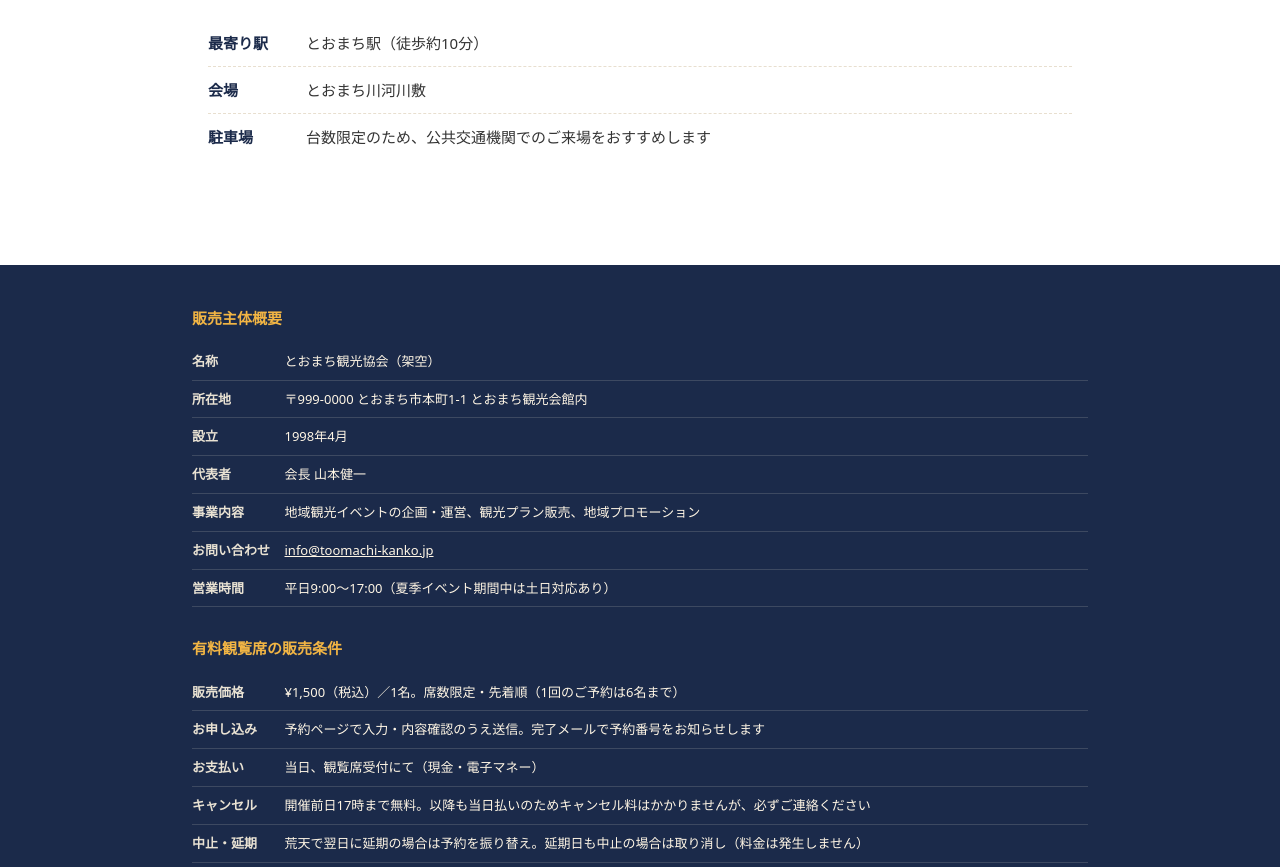
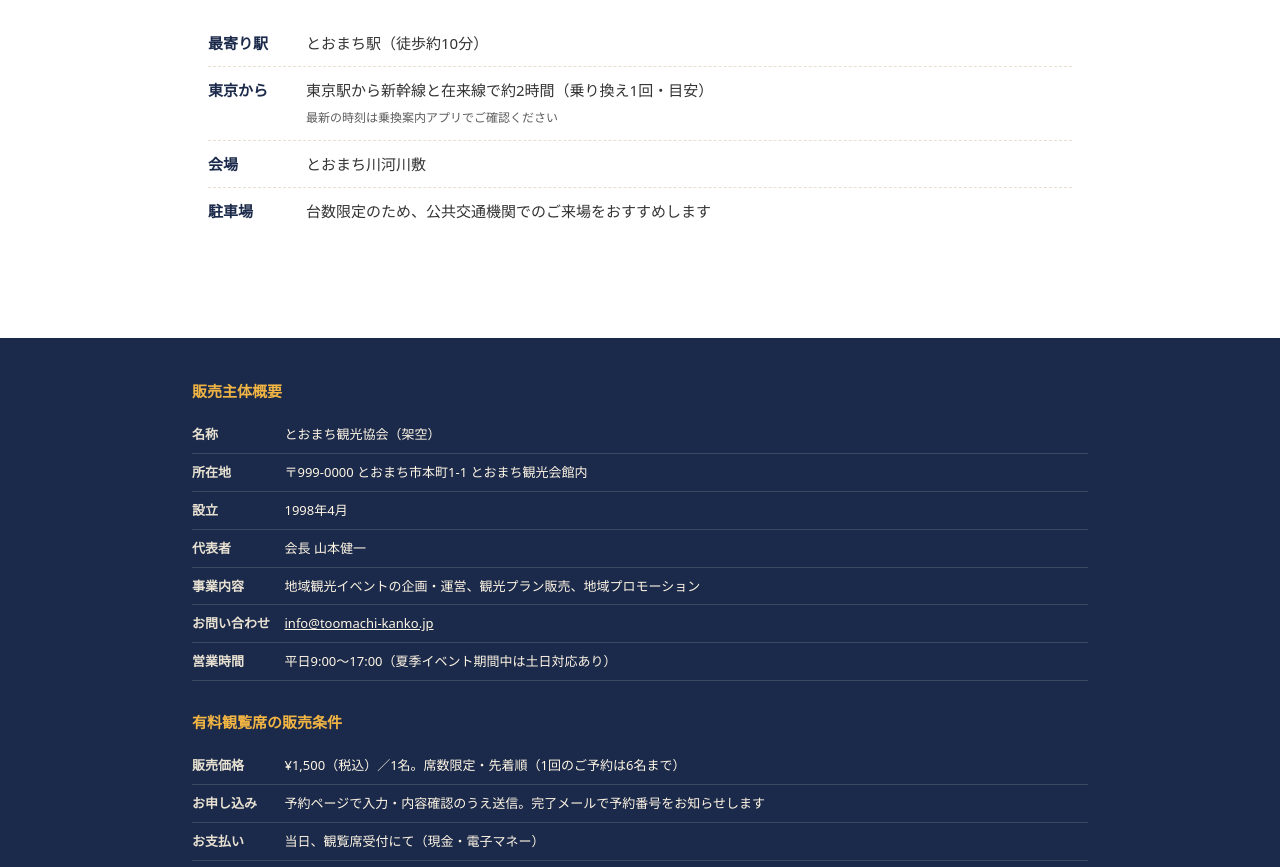
Before and after one commit to hitomi0521-source/toomachi-lp, a plain HTML site: page index.html in a window 1280 px wide. Shown: the part 11119-11986 px from the top of the page. Drawn offline with Linux system fonts and the light colour scheme; a web font is replaced by a local one.

```diff
--- a/index.html
+++ b/index.html
@@ -521,6 +521,7 @@
       <img class="ph access__map" src="images/access-map.webp" width="1280" height="801" alt="とおまち駅から商店街を通って、とおまち川河川敷へ向かう道のりのイラストマップ" loading="lazy" decoding="async">
       <dl class="event__table access__list">
         <div class="event__row"><dt>最寄り駅</dt><dd>とおまち駅（徒歩約10分）</dd></div>
+        <div class="event__row"><dt>東京から</dt><dd>東京駅から新幹線と在来線で約2時間（乗り換え1回・目安）<br><small>最新の時刻は乗換案内アプリでご確認ください</small></dd></div>
         <div class="event__row"><dt>会場</dt><dd>とおまち川河川敷</dd></div>
         <div class="event__row"><dt>駐車場</dt><dd>台数限定のため、公共交通機関でのご来場をおすすめします</dd></div>
       </dl>
```
